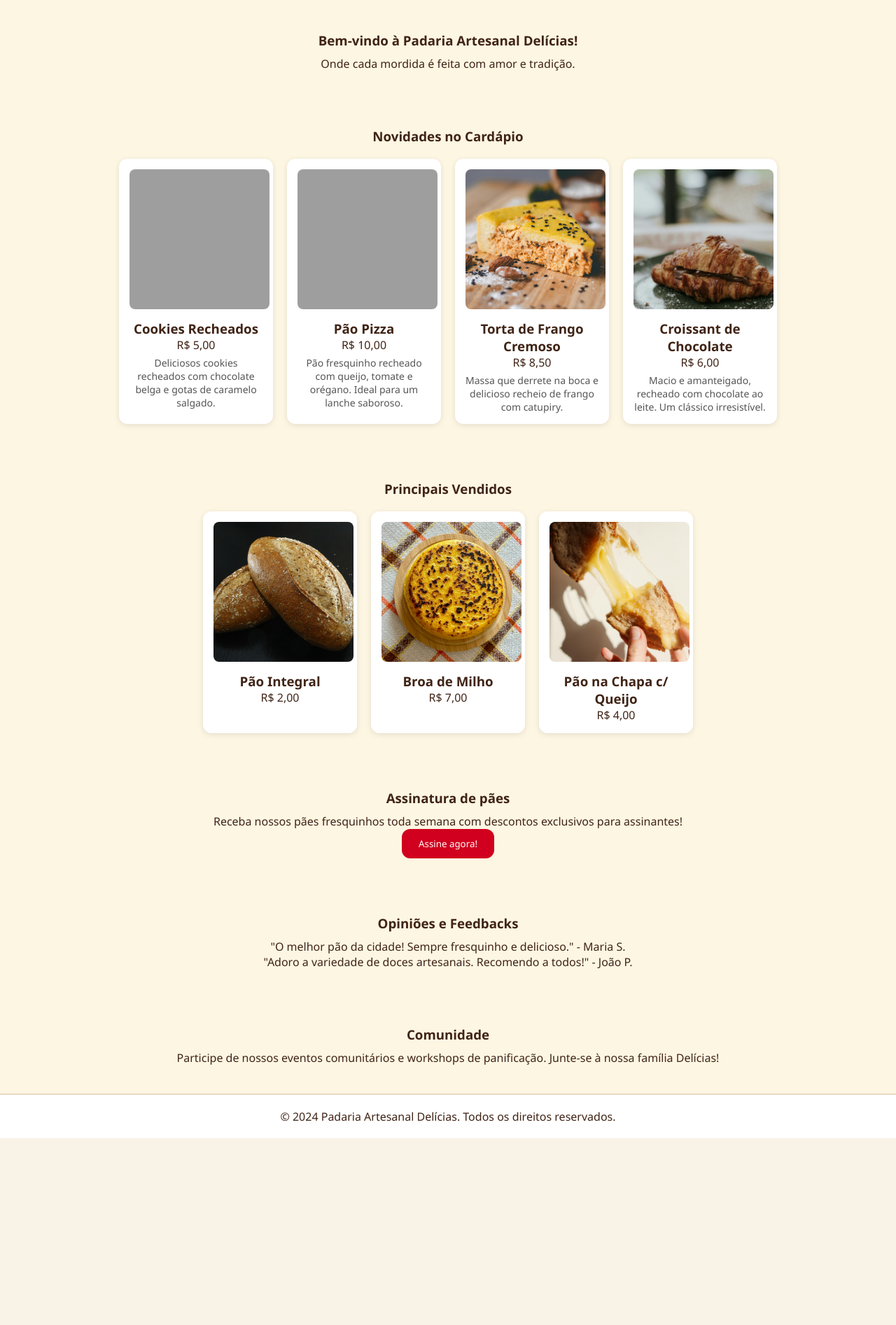
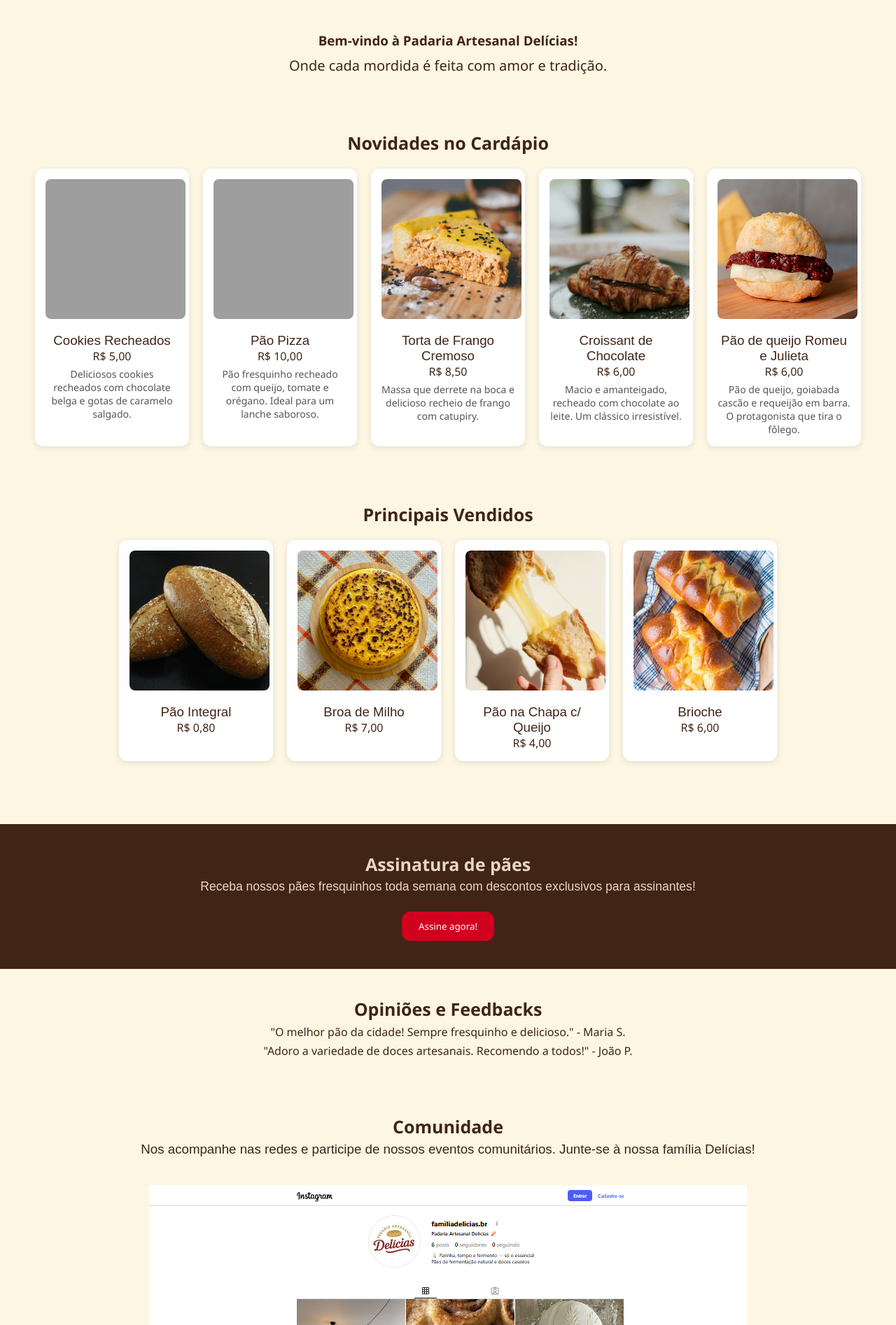
Before and after one commit to Gb-gomes/ProjetoSitePadaria, a PHP site: page / in a window 1280 px wide. Shown: the part 560-2454 px from the top of the page at 70% size. Before the commit the page ends 2187 px from the top, so only its background shows below. Run offline with PHP 8.4, Linux system fonts and the light colour scheme; some libraries are stand-ins or nearby versions; grey boxes are pictures that could not be loaded.

Commit message:
Adicionado +1 produto mais vendido

```diff
--- a/index.css
+++ b/index.css
@@ -118,8 +118,35 @@ nav a:hover {
     text-align: center;
 }
 
+.assinatura-de-paes {
+    margin-top: 50px;
+    background-color: #402416;
+    color: #EAD7C0;
+    font-family: 'Segoe UI', Tahoma, Geneva, Verdana, sans-serif;
+    font-size: 15px;
+}
+
 h1 {
     margin-bottom: 10px;
+}
+
+h2 {
+    font-size: 25px;
+}
+
+h3{
+    margin-top: 5px;
+    font-weight: lighter;
+    font-family:sans-serif
+}
+
+.opinioes-feedbacks p{
+ margin-top: 5px;
+}
+
+.welcome-section p {
+    font-family: 'Segoe UI', Tahoma, Geneva, Verdana, sans-serif;
+    font-size: 20px;
 }
 
 /* PRODUTOS GRID */
@@ -156,12 +183,21 @@ h1 {
 
 /* BOTÕES */
 .button-assinar {
+    margin-top: 2%;
     padding: 12px 24px;
     background: #D1001E;
     color: #fff;
     border: none;
     border-radius: 12px;
     cursor: pointer;
+}
+
+.button-assinar:hover {
+  box-shadow: 0 4px 11px 0 #83535399;
+}
+
+.comunidade img {
+    margin-top: 40px;
 }
 
 /* FOOTER */
--- a/index.html
+++ b/index.html
@@ -49,7 +49,7 @@
             </section>
 
             <section class="produtos">
-                <h1>Novidades no Cardápio</h1>
+                <h2>Novidades no Cardápio</h2>
                 <div class="produtos-grid">
                     <div class="produto">
                         <img class="img_produto" src="img/cookiesrecheados.jpg" alt="Cookies Recheados">
@@ -78,16 +78,24 @@
                         <p>R$ 6,00</p>
                         <p class="descricao-produto">Macio e amanteigado, recheado com chocolate ao leite. Um clássico irresistível.</p>
                     </div>
+
+                    <div class="produto">
+                        <img class="img_produto" src="img/pao-de-queijo-minas.jpg" alt="Croissant">
+                        <h3>Pão de queijo Romeu e Julieta</h3>
+                        <p>R$ 6,00</p>
+                        <p class="descricao-produto">Pão de queijo, goiabada cascão e requeijão em barra. O protagonista que tira o fôlego.</p>
+                    </div>
+
                 </div>
             </section>
 
             <section class="principais-vendidos">
-                <h1>Principais Vendidos</h1>
+                <h2>Principais Vendidos</h2>
                 <div class="produtos-grid">
                     <div class="produto">
                         <img class="img_produto" src="img/pãointegral.jpg" alt="Pão Integral">
                         <h3>Pão Integral</h3>
-                        <p>R$ 2,00</p>
+                        <p>R$ 0,80</p>
                     </div>
 
                     <div class="produto">
@@ -101,24 +109,32 @@
                         <h3>Pão na Chapa c/ Queijo</h3>
                         <p>R$ 4,00</p>
                     </div>
+
+                    <div class="produto">
+                        <img class="img_produto" src="img/brioche.jpg" alt="Pão na Chapa com Queijo">
+                        <h3> Brioche</h3>
+                        <p>R$ 6,00</p>
+                    </div>
+
                 </div>
             </section>
 
             <section class="assinatura-de-paes">
-                <h1>Assinatura de pães</h1>
-                <p>Receba nossos pães fresquinhos toda semana com descontos exclusivos para assinantes!</p>
+                <h2>Assinatura de pães</h2>
+                <h3>Receba nossos pães fresquinhos toda semana com descontos exclusivos para assinantes!</h3>
                 <button class="button-assinar">Assine agora!</button>
             </section>
 
             <section class="opinioes-feedbacks">
-                <h1>Opiniões e Feedbacks</h1>
+                <h2>Opiniões e Feedbacks</h2>
                 <p>"O melhor pão da cidade! Sempre fresquinho e delicioso." - Maria S.</p>
                 <p>"Adoro a variedade de doces artesanais. Recomendo a todos!" - João P.</p>
             </section>
 
             <section class="comunidade">
-                <h1>Comunidade</h1>
-                <p>Participe de nossos eventos comunitários e workshops de panificação. Junte-se à nossa família Delícias!</p>
+                <h2>Comunidade</h2>
+                <h3>Nos acompanhe nas redes e participe de nossos eventos comunitários. Junte-se à nossa família Delícias!</h3>
+                <img src="img/Captura de tela 2025-10-29 173823.png" alt="Imagem da rede social">
             </section>
         </main>
     </section>
```
Also changed, not shown: img/Captura de tela 2025-10-29 173823.png (added), img/brioche.jpg (added), img/pao-de-queijo-minas.jpg (added), index.assinatura.css (deleted), index_assinatura.css (added).
